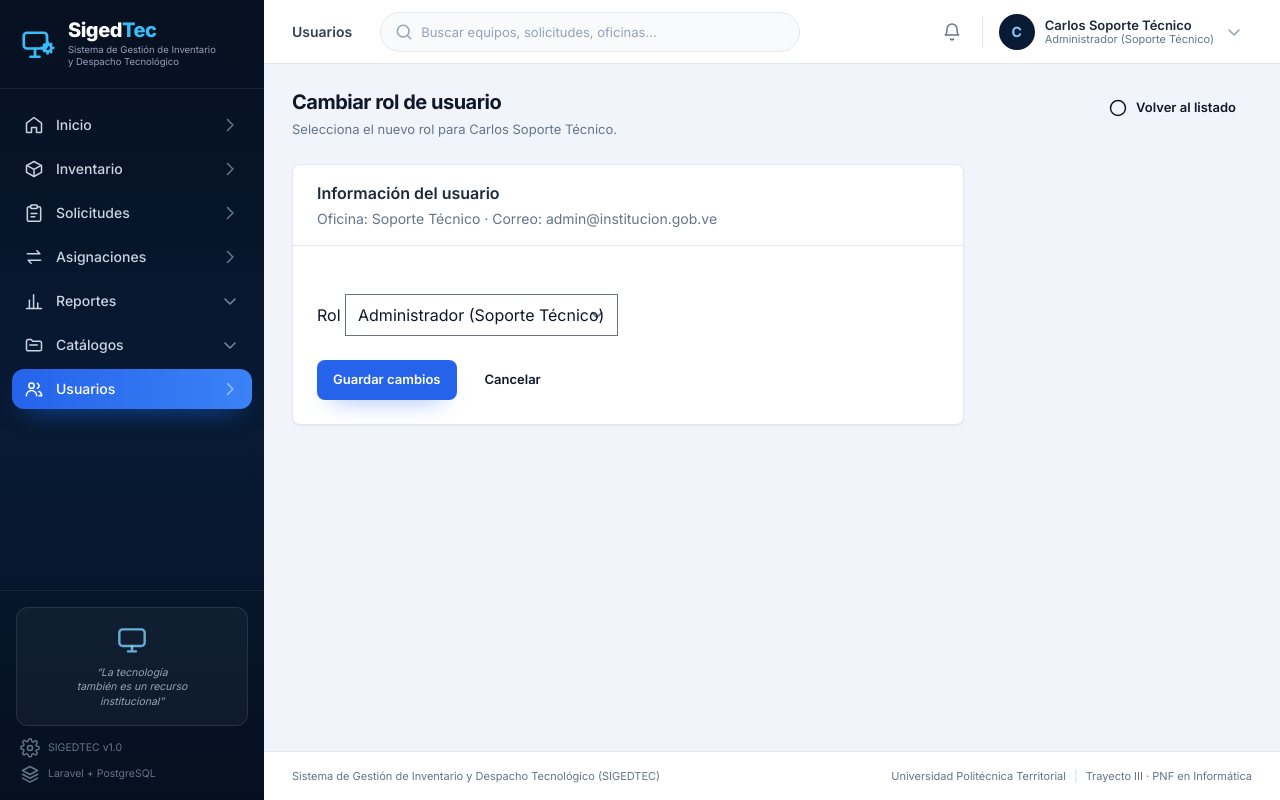
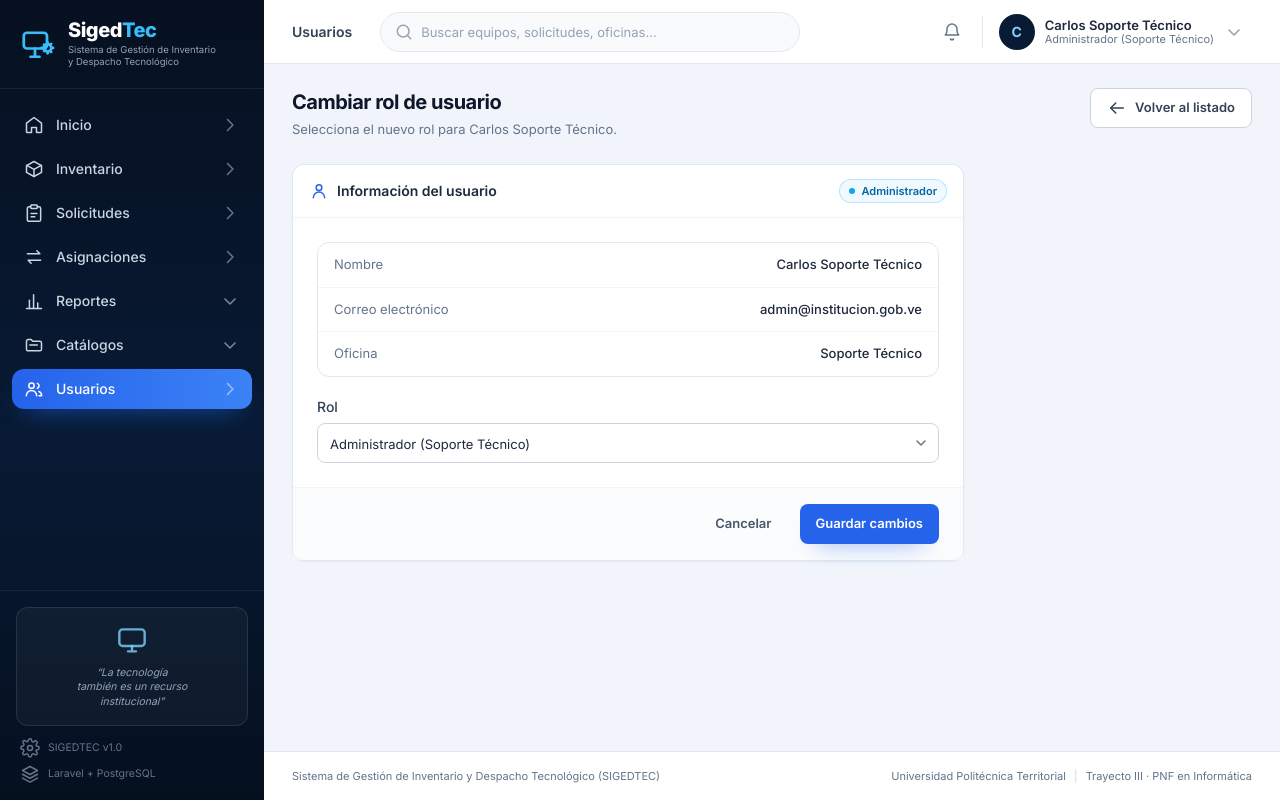
Before and after one commit to gardenia899/sigedtec, a Laravel app: page /usuarios/1/editar in a window 1280 px wide. Run offline with Laravel 12, Linux system fonts and the light colour scheme; a user stored in the database is signed in; data comes from the database, SQL or seed files in the repository; data that the repository does not hold is empty; style sheets or scripts are compiled from the project's sources; parts of the project's set-up code (start-up, migrations or seed data) failed here and were passed over.

Commit message:
feat: agregar pantalla de carga y corregir detalles de interfaz

```diff
--- a/resources/views/components/layouts/site.blade.php
+++ b/resources/views/components/layouts/site.blade.php
@@ -11,6 +11,7 @@
     @vite(['resources/css/app.css', 'resources/js/app.js'])
 </head>
 <body class="min-h-screen bg-page font-sans text-ink antialiased">
+    <x-ui.loading />
     <header class="sticky top-0 z-40 border-b border-slate-200/80 bg-white/90 backdrop-blur">
         <div class="mx-auto flex h-16 max-w-6xl items-center justify-between gap-4 px-4 sm:px-6">
             <a href="{{ url('/') }}" class="flex items-center gap-3">
--- a/resources/views/components/ui/icon.blade.php
+++ b/resources/views/components/ui/icon.blade.php
@@ -79,6 +79,10 @@
 
         @case('arrow-right')
             <path d="M4.5 12h15"/><path d="m13.5 6 6 6-6 6"/>
+            @break
+
+        @case('arrow-left')
+            <path d="M19.5 12h-15"/><path d="m10.5 6-6 6 6 6"/>
             @break
 
         @case('plus')
--- /dev/null
+++ b/resources/views/components/ui/loading.blade.php
@@ -0,0 +1,55 @@
+{{--
+    Pantalla de carga del sistema.
+    Se muestra al entrar a una página, al enviar un formulario y al abrir un
+    enlace interno; se oculta cuando la página termina de cargar.
+--}}
+<div
+    x-data="{
+        visible: true,
+        ocultar() {
+            window.setTimeout(() => { this.visible = false; }, 250);
+        },
+        mostrar() {
+            this.visible = true;
+        }
+    }"
+    x-init="
+        document.readyState === 'complete'
+            ? ocultar()
+            : window.addEventListener('load', () => ocultar(), { once: true });
+        document.addEventListener('submit', () => mostrar());
+        document.addEventListener('click', (evento) => {
+            const enlace = evento.target.closest('a[href]');
+
+            if (! enlace || enlace.target === '_blank' || enlace.hasAttribute('download')) {
+                return;
+            }
+
+            const destino = new URL(enlace.href, window.location.href);
+
+            if (destino.origin !== window.location.origin || destino.href.includes('#')) {
+                return;
+            }
+
+            mostrar();
+        });
+    "
+    x-show="visible"
+    x-cloak
+    x-transition.opacity.duration.300ms
+    class="fixed inset-0 z-[100] flex flex-col items-center justify-center gap-5 bg-[#040D1C]"
+    role="status"
+    aria-live="polite"
+    aria-label="Cargando el sistema"
+>
+    <div class="flex items-center gap-3">
+        <x-ui.icon name="logo" class="h-12 w-12 text-sky-400" />
+        <span class="text-3xl font-extrabold leading-none tracking-tight text-white">
+            Siged<span class="text-sky-400">Tec</span>
+        </span>
+    </div>
+
+    <span class="h-10 w-10 rounded-full border-2 border-white/15 border-t-sky-400 motion-safe:animate-spin" aria-hidden="true"></span>
+
+    <p class="text-[13px] text-slate-400">Cargando información…</p>
+</div>
--- a/resources/views/layouts/app.blade.php
+++ b/resources/views/layouts/app.blade.php
@@ -12,6 +12,7 @@
     @vite(['resources/css/app.css', 'resources/js/app.js'])
 </head>
 <body class="min-h-screen bg-page font-sans text-ink antialiased">
+<x-ui.loading />
 @php
     $usuario = auth()->user();
     $esAdmin = $usuario?->isAdmin() ?? false;
--- a/resources/views/layouts/guest.blade.php
+++ b/resources/views/layouts/guest.blade.php
@@ -12,6 +12,7 @@
     @vite(['resources/css/app.css', 'resources/js/app.js'])
 </head>
 <body class="min-h-screen bg-[#040D1C] font-sans text-slate-100 antialiased">
+<x-ui.loading />
 <div class="relative flex min-h-screen flex-col overflow-hidden">
 
     {{-- Fondo: malla azul institucional (SDD §20.2) --}}
--- a/resources/views/usuarios/edit.blade.php
+++ b/resources/views/usuarios/edit.blade.php
@@ -1,42 +1,57 @@
 <x-app-layout>
     <x-slot name="header">Usuarios</x-slot>
 
-    <x-ui.page-header title="Cambiar rol de usuario" subtitle="Selecciona el nuevo rol para {{ $usuario->name }}.">
-        <a href="{{ route('usuarios.index') }}" class="btn btn-secondary">
+    <x-ui.page-header title="Cambiar rol de usuario" :subtitle="'Selecciona el nuevo rol para '.$usuario->name.'.'">
+        <a href="{{ route('usuarios.index') }}" class="btn btn-outline">
             <x-ui.icon name="arrow-left" class="h-4 w-4" />
             Volver al listado
         </a>
     </x-ui.page-header>
 
     <div class="mt-6 max-w-2xl">
-        <div class="rounded-lg border border-slate-200 bg-white shadow-sm">
-            <div class="border-b border-slate-200 px-6 py-4">
-                <h2 class="text-base font-semibold text-slate-800">Información del usuario</h2>
-                <p class="mt-1 text-sm text-slate-500">Oficina: {{ $usuario->office?->name ?? 'Sin asignar' }} · Correo: {{ $usuario->email }}</p>
+        <form method="POST" action="{{ route('usuarios.update', $usuario) }}" class="panel">
+            @csrf
+            @method('PUT')
+
+            <div class="panel-head">
+                <h2 class="panel-title">
+                    <x-ui.icon name="user" class="h-4 w-4 text-blue-600" />
+                    Información del usuario
+                </h2>
+                <x-ui.badge :type="$usuario->role === 'admin' ? 'info' : 'neutral'"
+                            :label="$usuario->role === 'admin' ? 'Administrador' : 'Solicitante'" />
             </div>
 
-            <form method="POST" action="{{ route('usuarios.update', $usuario) }}" class="px-6 py-6 space-y-6">
-                @csrf
-                @method('PUT')
+            <div class="space-y-5 p-6">
+                <dl class="divide-y divide-slate-100 rounded-xl border border-slate-200 text-[13px]">
+                    <div class="flex items-center justify-between gap-4 px-4 py-3">
+                        <dt class="text-slate-500">Nombre</dt>
+                        <dd class="text-right font-medium text-slate-800">{{ $usuario->name }}</dd>
+                    </div>
+                    <div class="flex items-center justify-between gap-4 px-4 py-3">
+                        <dt class="text-slate-500">Correo electrónico</dt>
+                        <dd class="text-right font-medium text-slate-800">{{ $usuario->email }}</dd>
+                    </div>
+                    <div class="flex items-center justify-between gap-4 px-4 py-3">
+                        <dt class="text-slate-500">Oficina</dt>
+                        <dd class="text-right font-medium text-slate-800">{{ $usuario->office->name ?? 'Sin asignar' }}</dd>
+                    </div>
+                </dl>
 
                 <div>
-                    <label for="role" class="form-label">Rol</label>
-                    <select id="role" name="role" class="form-input">
+                    <x-input-label for="role" value="Rol" />
+                    <select id="role" name="role" class="field-select mt-1.5">
                         <option value="solicitante" @selected(old('role', $usuario->role) === 'solicitante')>Solicitante (Jefe de Oficina)</option>
                         <option value="admin" @selected(old('role', $usuario->role) === 'admin')>Administrador (Soporte Técnico)</option>
                     </select>
-                    @error('role')
-                        <p class="form-error">{{ $message }}</p>
-                    @enderror
+                    <x-input-error :messages="$errors->get('role')" class="field-error" />
                 </div>
+            </div>
 
-                <div class="flex items-center gap-3">
-                    <button type="submit" class="btn btn-primary">
-                        Guardar cambios
-                    </button>
-                    <a href="{{ route('usuarios.index') }}" class="btn btn-secondary">Cancelar</a>
-                </div>
-            </form>
-        </div>
+            <div class="flex items-center justify-end gap-3 border-t border-slate-100 bg-slate-50/60 px-6 py-4">
+                <a href="{{ route('usuarios.index') }}" class="btn btn-ghost">Cancelar</a>
+                <button type="submit" class="btn btn-primary">Guardar cambios</button>
+            </div>
+        </form>
     </div>
 </x-app-layout>
```
Also changed, not shown: 1 other file.
